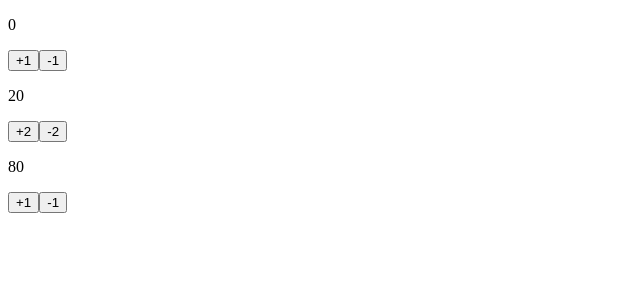
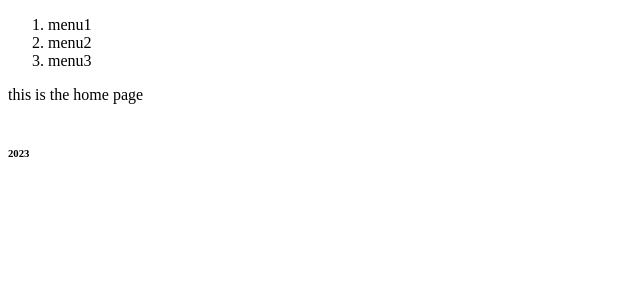
Before and after one commit to sarahannouti/sales-web-app, a React (Vite) app: page / in a window 1280 px wide. Shown: the top 300 px of the page, without its empty margins (0-640 px from the left). Built offline with nearby package versions, Linux system fonts and the light colour scheme.

Commit message:
feat: 🎸 working progress

```diff
--- a/package.json
+++ b/package.json
@@ -15,7 +15,8 @@
   "dependencies": {
     "prop-types": "^15.8.1",
     "react": "^18.2.0",
-    "react-dom": "^18.2.0"
+    "react-dom": "^18.2.0",
+    "react-router-dom": "^6.15.0"
   },
   "devDependencies": {
     "@commitlint/cli": "^17.7.1",
--- a/src/App.jsx
+++ b/src/App.jsx
@@ -1,11 +1,20 @@
-import Counter from "./Counter";
+import { RouterProvider, createBrowserRouter } from "react-router-dom";
+import HomePage from "./HomePage";
+import MainTemplate from "./MainTemplate";
+
+const router = createBrowserRouter([
+  {
+    path: "/",
+    element: <MainTemplate />,
+    children: [
+      {
+        index: true,
+        element: <HomePage />,
+      },
+    ],
+  },
+]);
 
 export default function App() {
-  return (
-    <>
-      <Counter />
-      <Counter initialValue={20} step={2} />
-      <Counter initialValue={80} />
-    </>
-  );
+  return <RouterProvider router={router} />;
 }
--- /dev/null
+++ b/src/HomePage.jsx
@@ -0,0 +1,3 @@
+export default function HomePage() {
+  return <div>this is the home page</div>;
+}
--- /dev/null
+++ b/src/MainTemplate.jsx
@@ -0,0 +1,24 @@
+import { Outlet } from "react-router-dom";
+
+export default function MainTemplate() {
+  return (
+    <>
+      <header>
+        <nav>
+          <ol>
+            <li>menu1</li>
+            <li>menu2</li>
+            <li>menu3</li>
+          </ol>
+        </nav>
+      </header>
+      <main>
+        <Outlet />
+      </main>
+      <footer>
+        <br />
+        <h6>2023</h6>
+      </footer>
+    </>
+  );
+}
```
Also changed, not shown: 1 other file (tests, documents, lock files or other folders).
